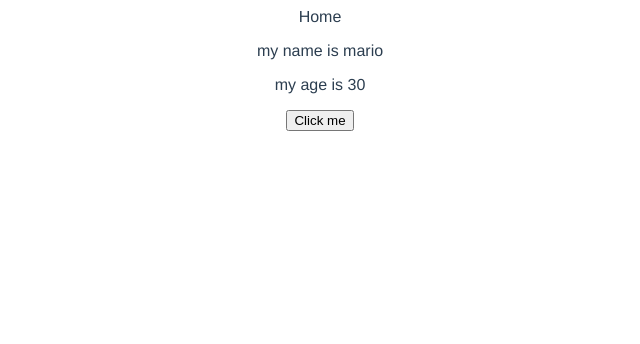
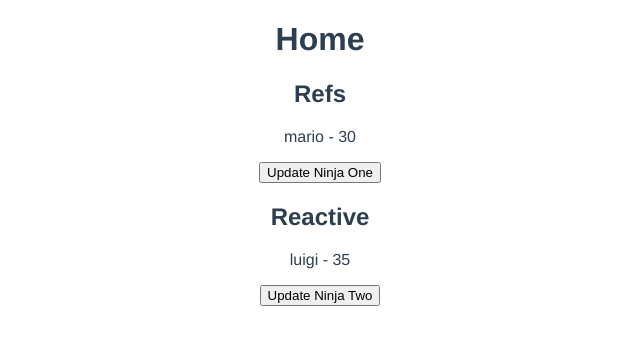
Before and after one commit to anasZabili/vue_udemy_tnn_71_blog, a Vue app: page / in a window 1280 px wide. Shown: the top 344 px of the page, without its empty margins (320-960 px from the left). Built offline with nearby package versions, Linux system fonts and the light colour scheme.

Commit message:
lesson 75 (ref en reactive SUPER IMPORTANT)

```diff
--- a/src/views/Home.vue
+++ b/src/views/Home.vue
@@ -1,25 +1,34 @@
 <template>
   <div class="home">
-    Home
-    <p>my name is {{ name }}</p>
-    <p>my age is {{ age }}</p>
-    <button @click="handleClick">Click me</button>
+    <h1>Home</h1>
+    <h2>Refs</h2>
+    <p>{{ ninjaOne.name }} - {{ ninjaOne.age }}</p>
+    <button @click="updateNinjaOne">Update Ninja One</button>
+    <h2>Reactive</h2>
+    <p>{{ ninjaTwo.name }} - {{ ninjaTwo.age }}</p>
+    <button @click="updateNinjaTwo">Update Ninja Two</button>
   </div>
 </template>
 
 <script>
+import { ref, reactive } from "vue";
+
 export default {
   name: "Home",
   setup() {
-    let name = "mario";
-    let age = "30";
+    const ninjaOne = ref({ name: "mario", age: 30 });
+    // avantage de reactive on a plus besoin de preciser .value
+    // desavantage nous ne pouvons pas traiter les types primitve
+    // donc de façon general ref est tres largement privilegié
+    const ninjaTwo = reactive({ name: "luigi", age: 35 });
+    const updateNinjaOne = () => {
+      ninjaOne.value.age = 40;
+    };
+    const updateNinjaTwo = () => {
+      ninjaTwo.age = 45;
+    };
 
-    const handleClick = () => console.log("you click me");
-    return {
-      name: name,
-      age: age,
-      handleClick,
-    };
+    return { ninjaOne, updateNinjaOne, ninjaTwo, updateNinjaTwo };
   },
 };
 </script>
```
